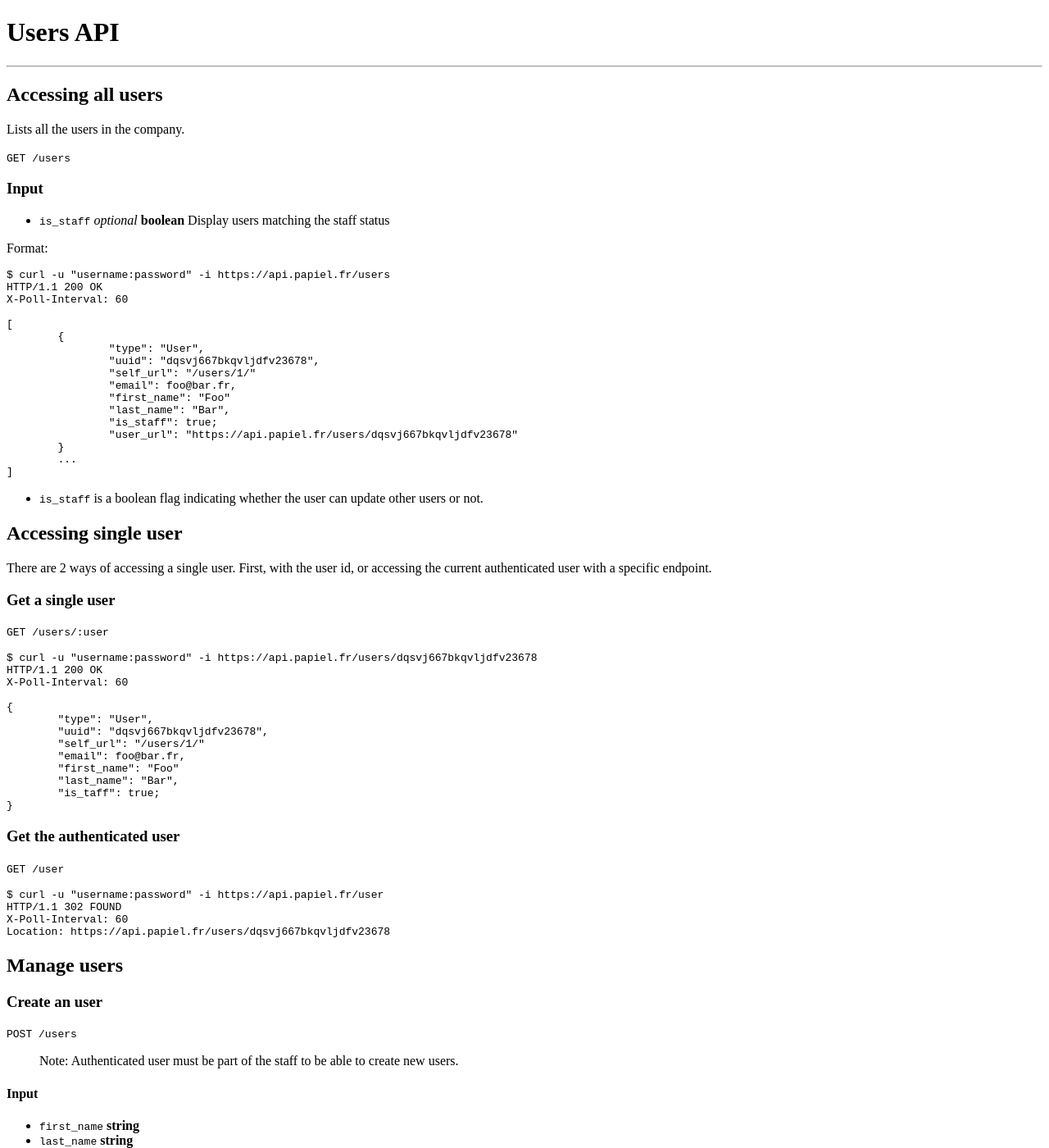
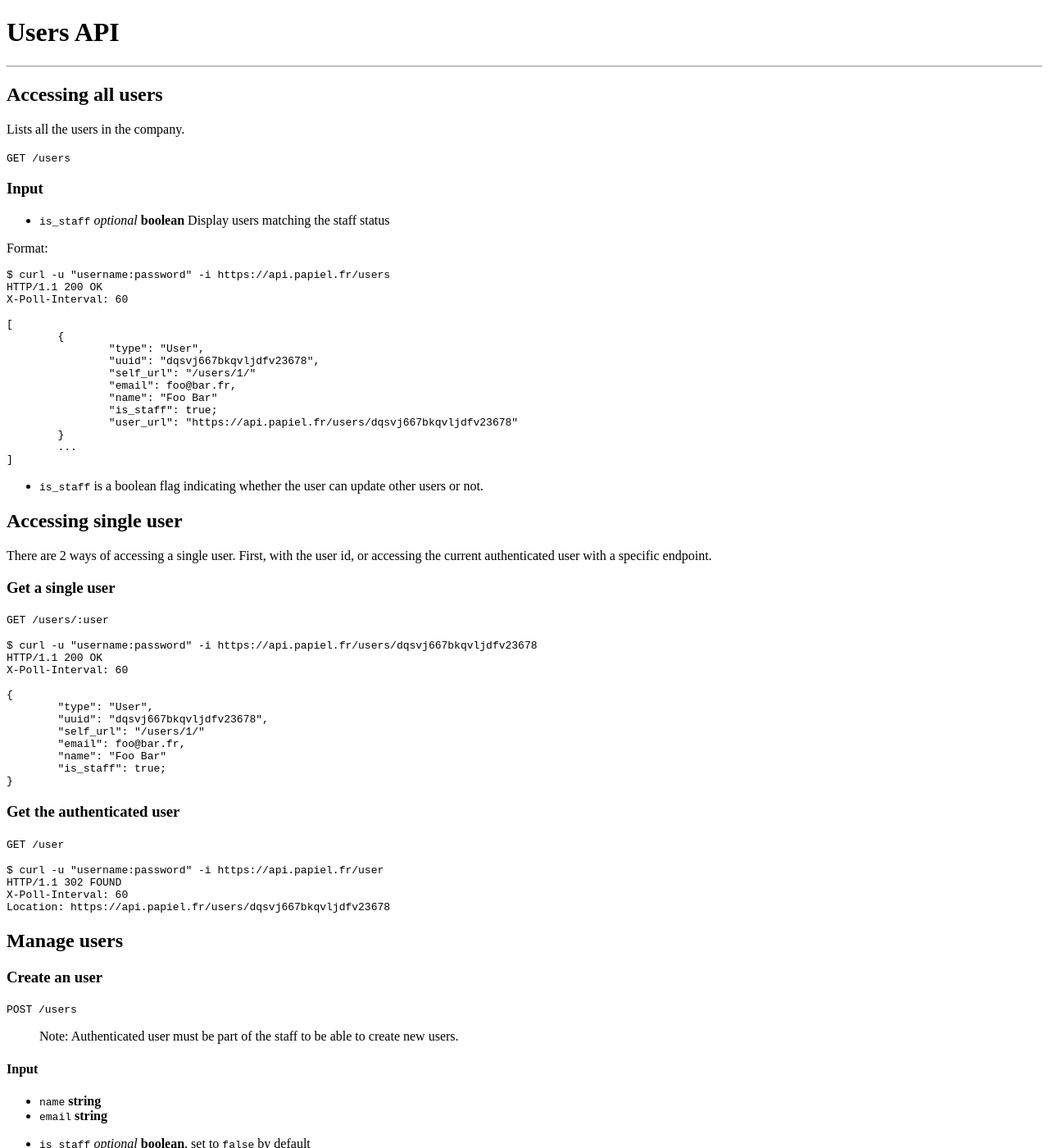
Before and after one commit to AnyFetch/developers.anyfetch.com, a Jekyll site: the page built from users/index.md, in a window 1280 px wide and 1400 px high. Shown: the whole window at 82% size. Built offline with Jekyll 4.4.1, drawn with Linux system fonts in a browser that asks for light colours; some web fonts are replaced; some of the changed text lies outside the part shown.

Commit message:
Merge first_name / last_name

```diff
--- a/users/index.md
+++ b/users/index.md
@@ -25,8 +25,7 @@ Format:
 			"uuid": "dqsvj667bkqvljdfv23678",
 			"self_url": "/users/1/"
 			"email": foo@bar.fr,
-			"first_name": "Foo"
-			"last_name": "Bar",
+			"name": "Foo Bar"
 			"is_staff": true;
 			"user_url": "https://api.papiel.fr/users/dqsvj667bkqvljdfv23678"
 		}
@@ -52,9 +51,8 @@ There are 2 ways of accessing a single user. First, with the user id, or accessi
 		"uuid": "dqsvj667bkqvljdfv23678",
 		"self_url": "/users/1/"
 		"email": foo@bar.fr,
-		"first_name": "Foo"
-		"last_name": "Bar",
-		"is_taff": true;
+		"name": "Foo Bar"
+		"is_staff": true;
 	}
 
 
@@ -77,14 +75,12 @@ There are 2 ways of accessing a single user. First, with the user id, or accessi
 
 #### Input
 
-- `first_name` **string**
-- `last_name` **string**
+- `name` **string**
 - `email` **string**
-- `is_staff` _optional_ **boolean**, set to false by default
+- `is_staff` _optional_ **boolean**, set to `false` by default
 
 	{
-		"firstName": "Foo",
-		"lastName": "Bar",
+		"name": "Foo Bar",
 		"email": "foo.bar@baz.com"
 	}
 
@@ -106,17 +102,15 @@ You'll be redirected to the new user url.
 
 #### Input
 
-- `first_name` _optional_ **string**
-- `last_name` _optional_ **string**
+- `name` _optional_ **string**
 - `email` _optional_ **string**
 - `is_staff` _optional_ **boolean**
 
 Format:
 
 	{
-		"first_name": "Baz",
-		"last_name": "Foo",
-		"email": "baz.foo@bar.com"
+		"name": "Foo Baz",
+		"email": "foo.baz@bar.com"
 	}
 
 #### Response
```
